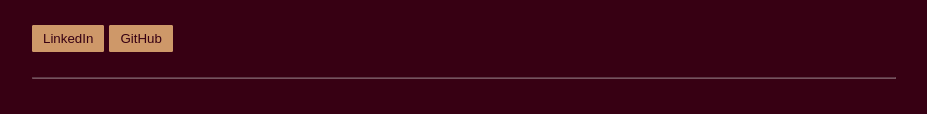
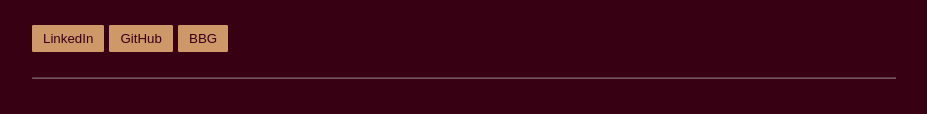
Before and after one commit to gttkeith/gttkeith.github.io, a plain HTML site: page index.html in a window 1280 px wide. Shown: the part 200-314 px from the top of the page, without its empty margins (176-1103 px from the left). Drawn offline with Linux system fonts and the light colour scheme.

Commit message:
add BBG button
tks bbg for not minifying your JS :)

```diff
--- a/index.html
+++ b/index.html
@@ -18,6 +18,7 @@
         <p>
             <a href="https://www.linkedin.com/in/gttkeith"><button>LinkedIn</button></a>
             <a href="https://github.com/gttkeith"><button>GitHub</button></a>
+            <a href="https://blinks.bloomberg.com/people/bbdp/23771162"><button>BBG</button></a>
         </p>
     </div>
 
```
